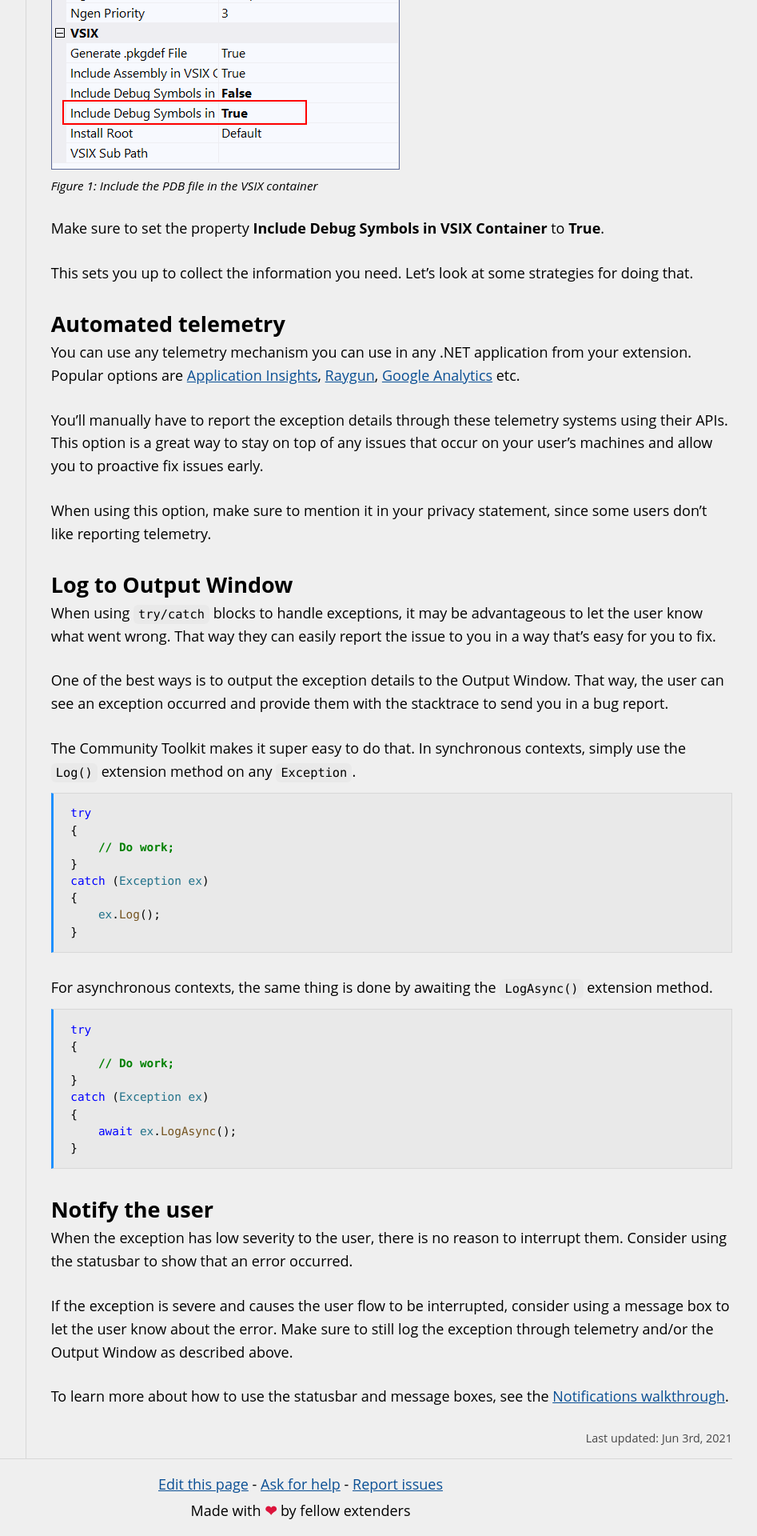
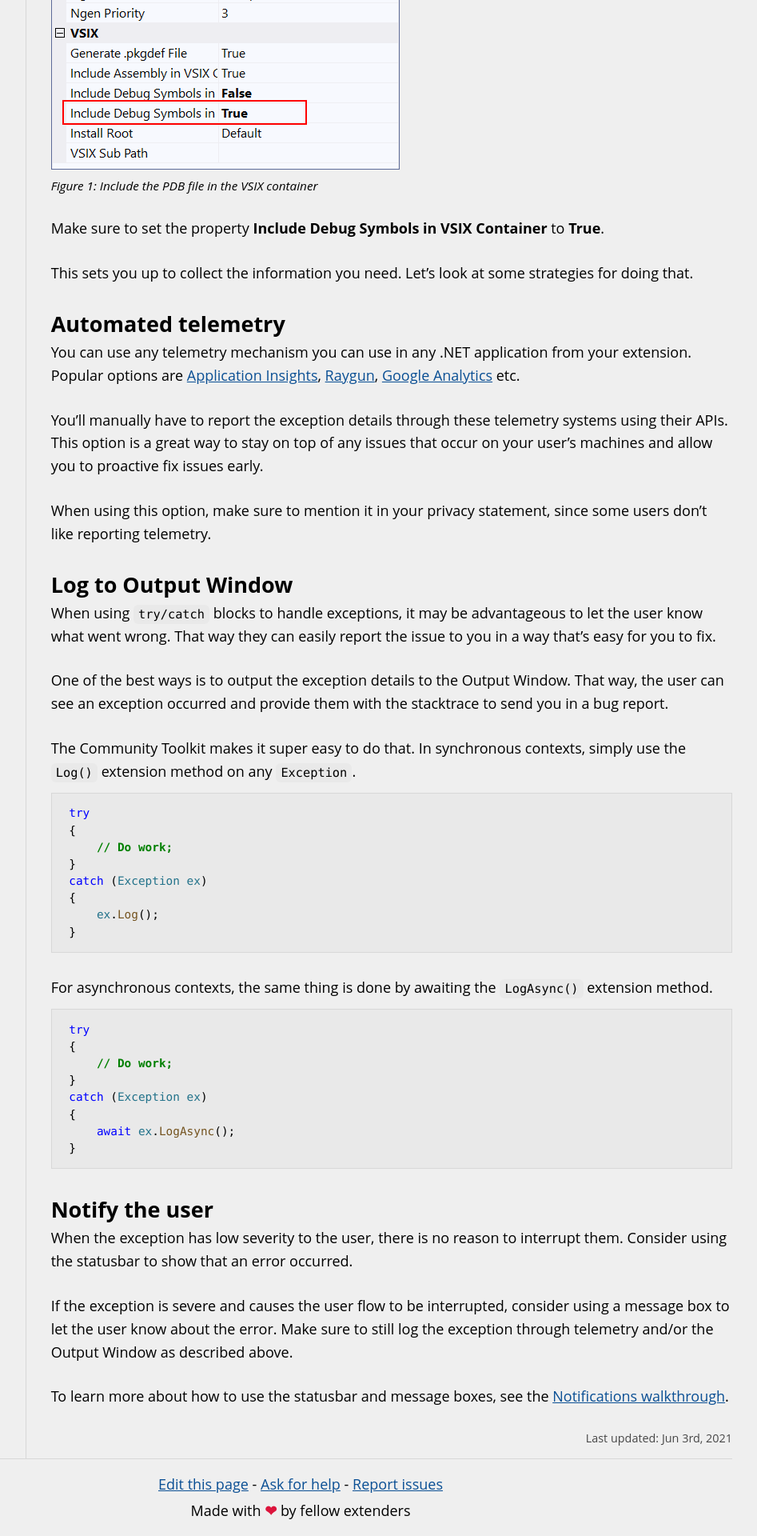
Before and after one commit to VsixCommunity/docs, a Jekyll site: the page built from docs/walkthroughs/error-handling.md, in a window 1280 px wide. Shown: the part 834-2754 px from the top of the page at 80% size, without its empty margins (264-1211 px from the left). Built offline with Jekyll 4.4.1, drawn with Linux system fonts in a browser that asks for light colours.

```diff
--- a/docs/assets/css/style.scss
+++ b/docs/assets/css/style.scss
@@ -81,11 +81,19 @@ video {
     content: "Figure " counter(figure) ": ";
 }
 
+blockquote {
+    border: 1px solid var(--border-color);
+    border-left: 3px solid dodgerblue;
+    background: rgba(180, 180, 180, .1);
+    padding: 0.4em 1em;
+    font-style: italic;
+    margin: 1em 0;
+}
+
 pre {
     background: rgba(180, 180, 180, .1);
     color: var(--foreground);
     border: 1px solid var(--border-color);
-    border-left: 3px solid dodgerblue;
     overflow: auto;
     padding: 1em 1.5em;
     margin: -1em 0 2em 0;
```
Also changed, not shown: docs/getting-started/your-first-extension.md (+10 -2 lines).
